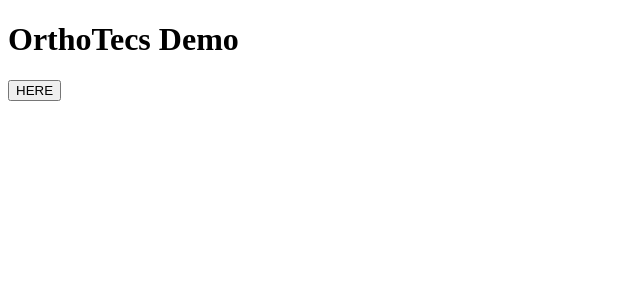
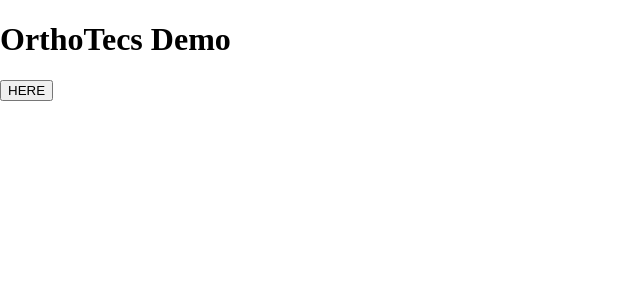
Before and after one commit to aighita/orthotecs-demo, a React app: page / in a window 1280 px wide. Shown: the top 300 px of the page, without its empty margins (0-640 px from the left). Built offline with nearby package versions, Linux system fonts and the light colour scheme.

Commit message:
HTML Body styles

```diff
--- a/src/index.js
+++ b/src/index.js
@@ -1,6 +1,7 @@
 import React from 'react';
 import { createRoot } from 'react-dom/client';
 import App from './App';
+import './styles/index.scss'
 
 const root = createRoot(document.getElementById('root'));
 root.render(<App />);
--- /dev/null
+++ b/src/styles/index.scss
@@ -0,0 +1,7 @@
+/* Reset default margins and paddings */
+html, body {
+    margin: 0;
+    padding: 0;
+    width: 100%;
+    overflow-x: hidden; /* Prevent horizontal scrolling */
+}
```
